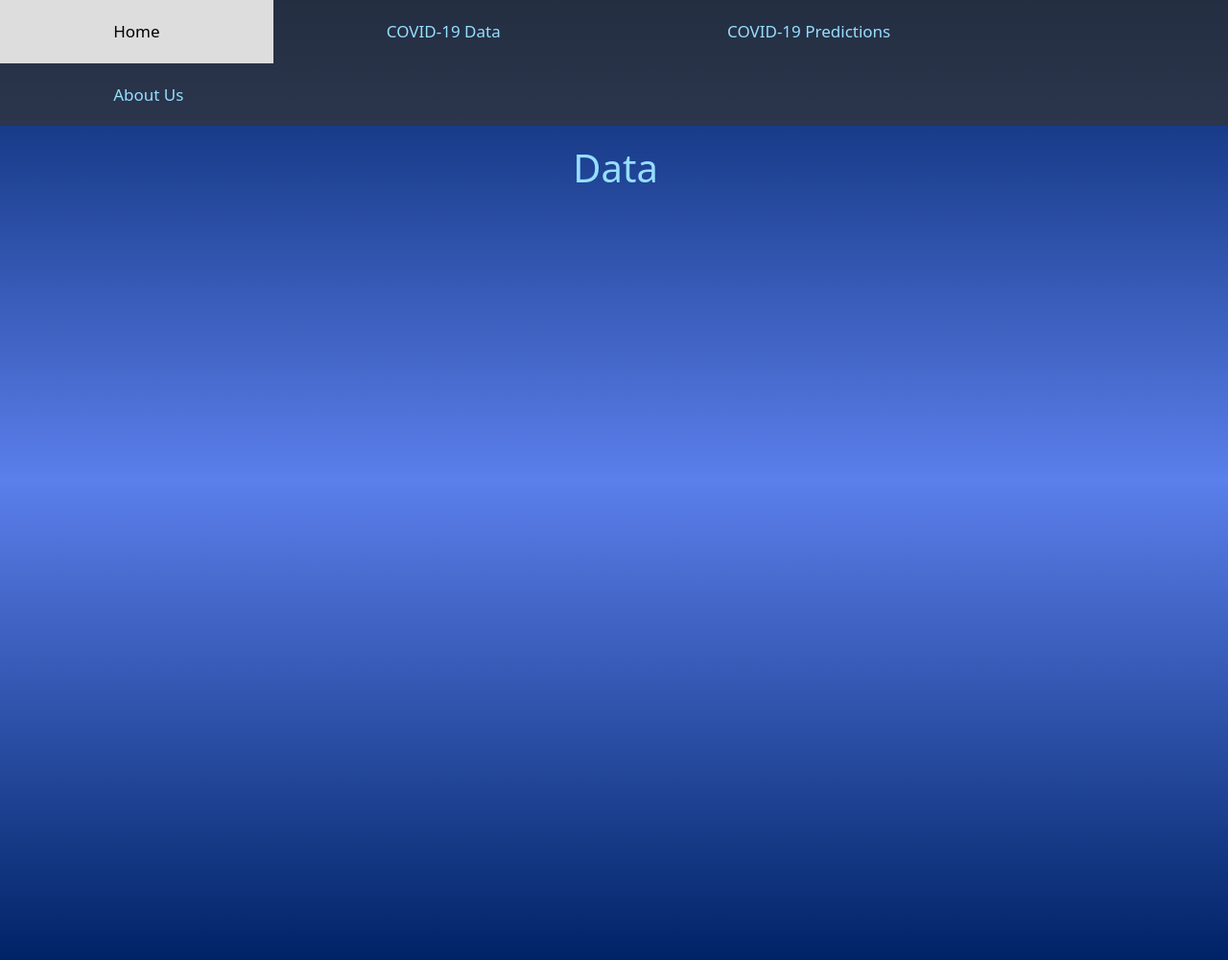
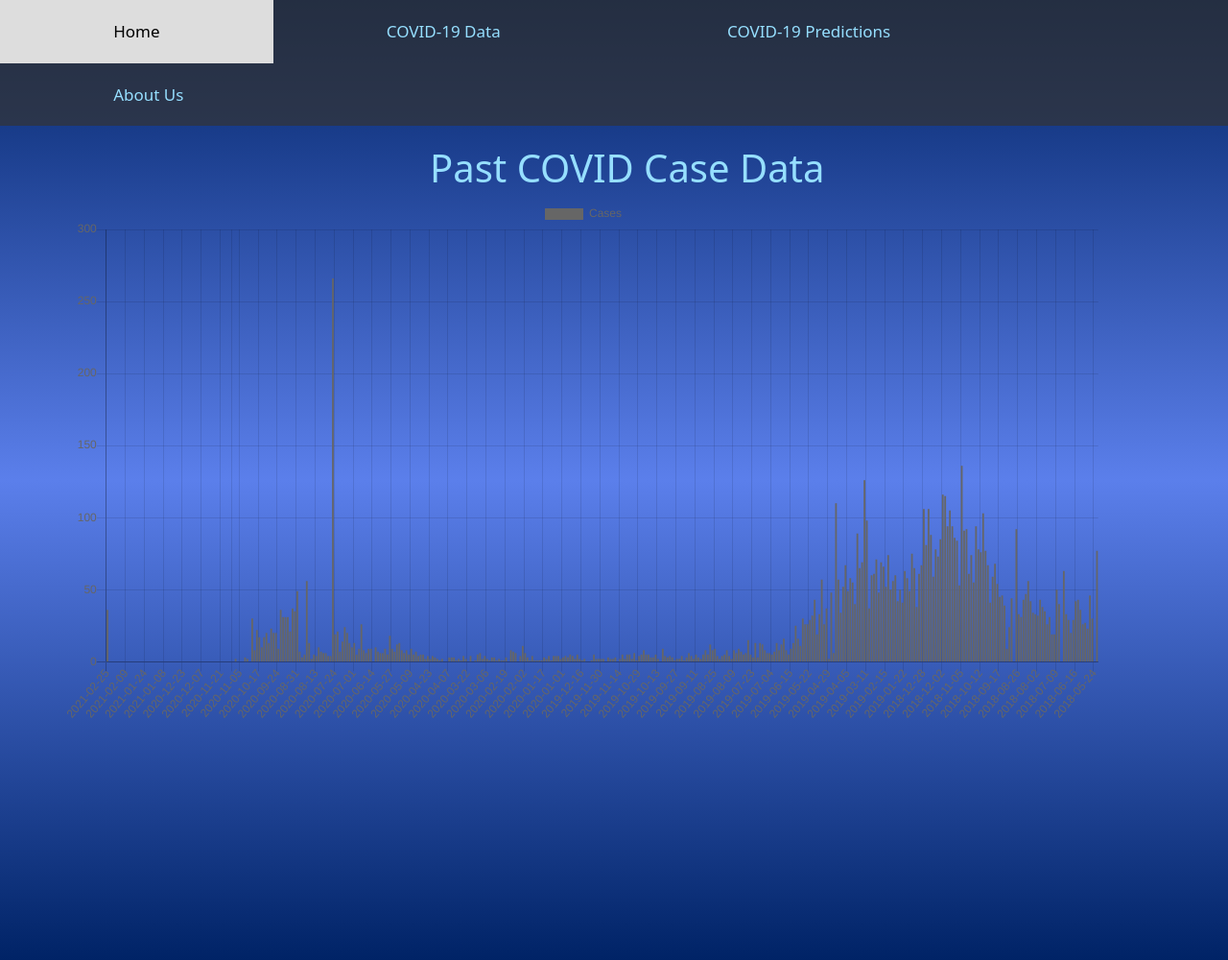
Before and after one commit to Asabs18/COVID-19-Predictor, a Django app: page /COVID-19-Data in a window 1280 px wide. Shown: the whole page at 96% size. Run offline with Django 3.2, Linux system fonts and the light colour scheme; data comes from the database, SQL or seed files in the repository; both versions use the stored data as it was after the commit; some libraries are stand-ins or nearby versions.

Commit message:
Co-authored-by: imshimushi <imshimushi@users.noreply.github.com>
Chart.js Working, needs better colors

```diff
--- a/Website/mysite/main/templates/main/data.html
+++ b/Website/mysite/main/templates/main/data.html
@@ -4,31 +4,33 @@
 Data
 {% endblock %}
 
+{% block content %}
+{% load static %}
+{% endblock %}
+{% block map %}
+<h1 style="padding-left: 35%;">Past COVID Case Data</h1>
 <script src="https://cdn.jsdelivr.net/npm/chart.js@2.9.3/dist/Chart.min.js"></script>
-<div id="container" style="width: 75%;">
+<div id="container" style="width: 90%; padding-left: 5%;">
   <canvas id="population-chart" data-url="{% url 'population-chart' %}"></canvas>
 </div>
-
 <script src="https://code.jquery.com/jquery-3.4.1.min.js"></script>
 <script src="https://cdn.jsdelivr.net/npm/chart.js@2.9.3/dist/Chart.min.js"></script>
 <script>
-
   $(function () {
-
     var $populationChart = $("#population-chart");
     $.ajax({
       url: $populationChart.data("url"),
       success: function (data) {
-
         var ctx = $populationChart[0].getContext("2d");
-
         new Chart(ctx, {
           type: 'bar',
           data: {
             labels: data.labels,
             datasets: [{
-                label: 'Population',
-                backgroundColor: 'blue',
+              label: 'Cases',
+              backgroundColor: 'dark grey',
+              borderColor: "black",
+              color: 'blue',
               data: data.data
             }]
           },
@@ -38,22 +40,13 @@ Data
               position: 'top',
             },
             title: {
-                display: true,
-                text: 'Population Bar Chart'
+              display: false,
+              text: 'Past Covid Cases',
             }
           }
         });
-
       }
     });
-
   });
-
 </script>
-{% block content %}
-<h1>Data</h1>
-{% load static %}
 {% endblock %}
-{% block map %}
-
-{% endblock %}
--- a/Website/mysite/main/views.py
+++ b/Website/mysite/main/views.py
@@ -34,10 +34,14 @@ def population_chart(response):
     labels = []
     dataSet = []
 
-    queryset = data.objects.values("data__date")
-    for entry in queryset:
-        labels.append(entry['data__date'])
-        dataSet.append(entry['data__cases'])
+    queryset = day2.objects.all()
+    validDays = []
+    for x in queryset:
+        if str(x.data) == f"Putnam County Data {str(date.today())}":
+            validDays.append(x)
+    for day in validDays:
+        labels.append(day.date)
+        dataSet.append(day.cases)
 
     return JsonResponse(data={
         'labels': labels,
```
Also changed, not shown: Website/mysite/db.sqlite3. Lines whose indentation alone changed are shown as unchanged.
